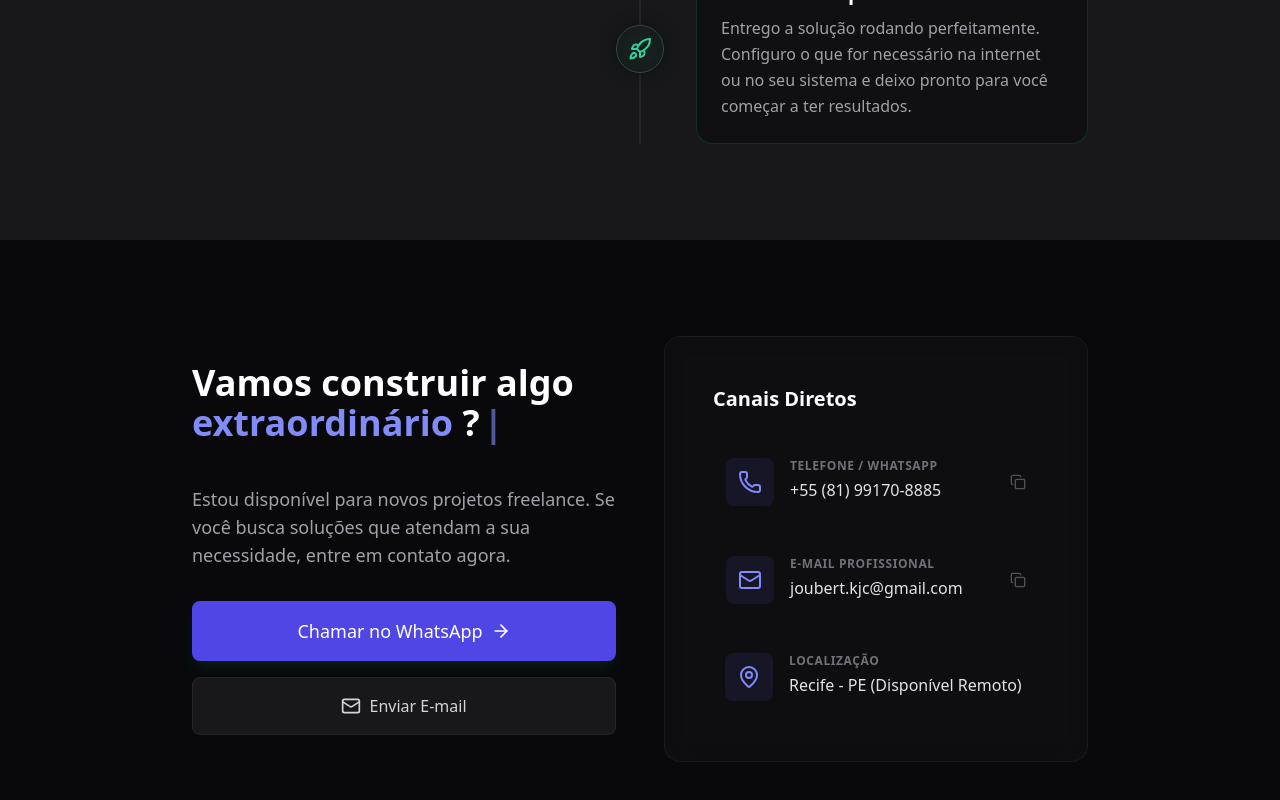
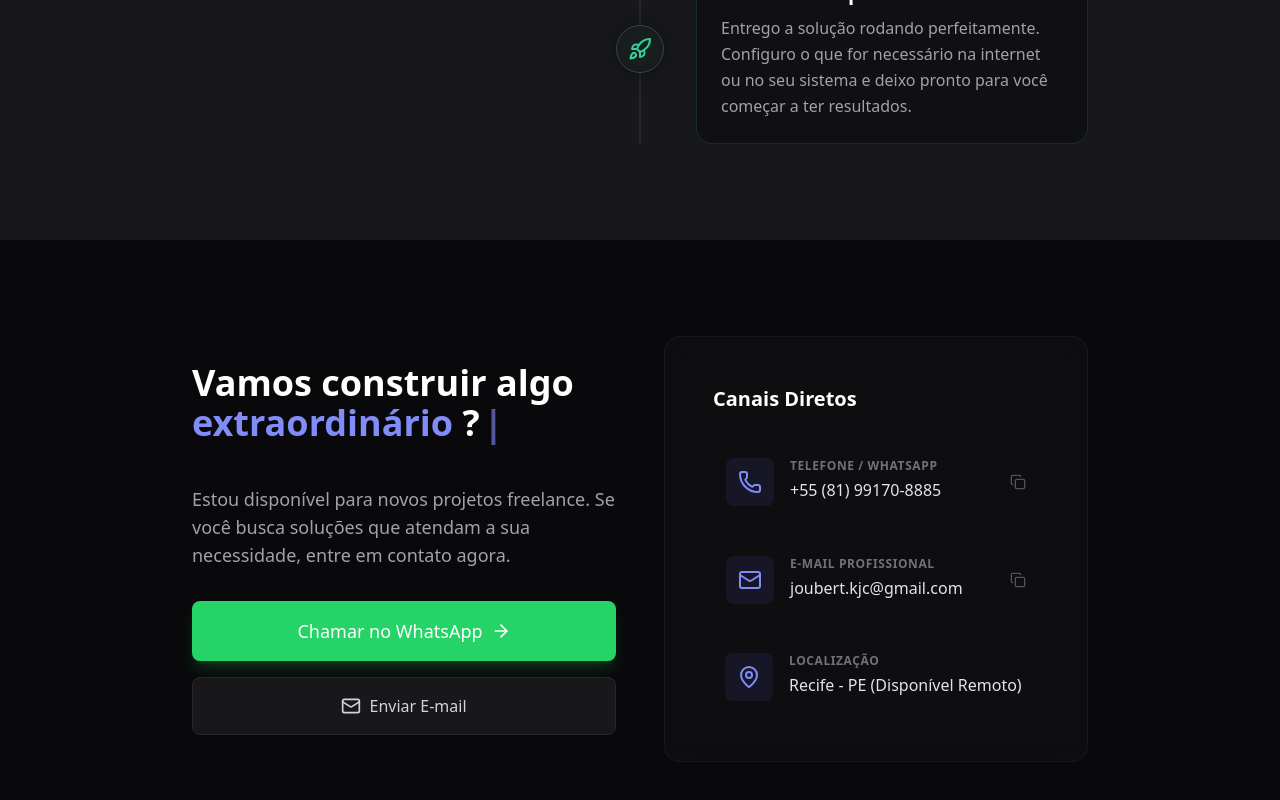
Before and after one commit to kevinyjoubert/site-curriculo, a React (Vite) app: page / in a window 1280 px wide. Shown: the part 4796-5596 px from the top of the page. Built offline with nearby package versions, Linux system fonts and the light colour scheme.

Commit message:
fix: ajustado Button.tsx para aceitar variacoes de cores

```diff
--- a/src/components/ui/Button.tsx
+++ b/src/components/ui/Button.tsx
@@ -1,8 +1,9 @@
+/* Componente de botão flexível com suporte a sobreposição de cores externas */
 type ButtonProps = {
   children: React.ReactNode
   onClick?: () => void
   href?: string
-  variant?: 'primary' | 'secondary'
+  variant?: 'primary' | 'secondary' | 'custom'
   disabled?: boolean
   className?: string
 }
@@ -15,25 +16,15 @@ export function Button({
   disabled = false,
   className,
 }: ButtonProps) {
-  const base =
-    `
-    inline-flex items-center justify-center
-    px-6 py-3 rounded-lg font-medium transition
-    focus:outline-none
-    focus-visible:ring-2
-    focus-visible:ring-indigo-500/60
-    focus-visible:ring-offset-2
-    focus-visible:ring-offset-zinc-950
-    disabled:opacity-50
-    disabled:cursor-not-allowed
-    ${className ?? ''}
-    `
+  const base = 'inline-flex items-center justify-center px-6 py-3 rounded-lg font-medium transition focus:outline-none focus-visible:ring-2 focus-visible:ring-indigo-500/60 focus-visible:ring-offset-2 focus-visible:ring-offset-zinc-950 disabled:opacity-50 disabled:cursor-not-allowed'
 
   const variants = {
     primary: 'bg-indigo-600 hover:bg-indigo-500 text-white',
-    secondary:
-      'border border-zinc-700 hover:border-zinc-500 text-zinc-200',
+    secondary: 'border border-zinc-700 hover:border-zinc-500 text-zinc-200',
+    custom: ''
   }
+
+  const finalClasses = `${base} ${variant !== 'custom' ? variants[variant] : ''} ${className ?? ''}`
 
   if (href) {
     return (
@@ -41,7 +32,7 @@ export function Button({
         href={disabled ? undefined : href}
         aria-disabled={disabled}
         tabIndex={disabled ? -1 : 0}
-        className={`${base} ${variants[variant]}`}
+        className={finalClasses}
       >
         {children}
       </a>
@@ -54,7 +45,7 @@ export function Button({
       onClick={onClick}
       disabled={disabled}
       aria-disabled={disabled}
-      className={`${base} ${variants[variant]}`}
+      className={finalClasses}
     >
       {children}
     </button>
--- a/src/sections/Contact.tsx
+++ b/src/sections/Contact.tsx
@@ -96,7 +96,8 @@ export function Contact() {
               <FadeInView delay={700} className="flex flex-col gap-4">
                 <Button
                   onClick={handleWhatsAppClick}
-                  className="w-full md:w-auto bg-[#25D366] hover:bg-[#20bd5a] text-white py-4 px-8 text-lg font-bold shadow-lg shadow-green-500/10 transition-all hover:scale-[1.02]"
+                  variant="custom"
+                  className="w-full md:w-auto text-white py-4 px-8 bg-[#25D366] hover:bg-[#128C7E] text-lg font-bold shadow-lg shadow-[#25D366]/20 transition-all hover:scale-[1.02] active:scale-[0.98]"
                 >
                   Chamar no WhatsApp <ArrowRight className="ml-2 w-5 h-5" />
                 </Button>
```
